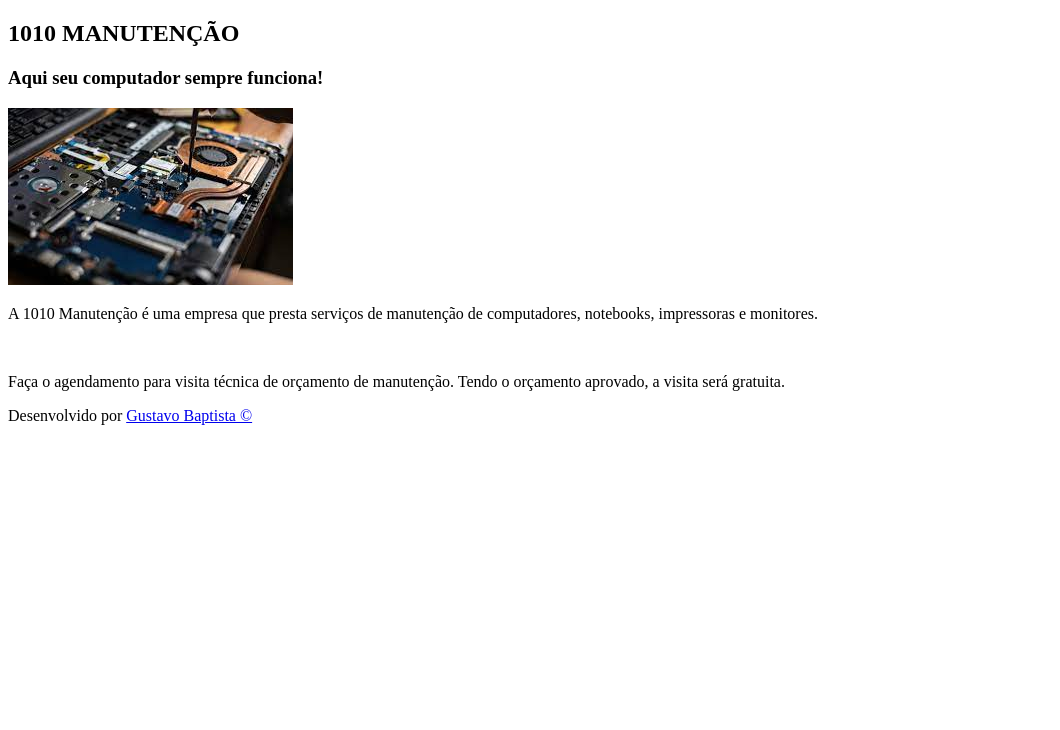
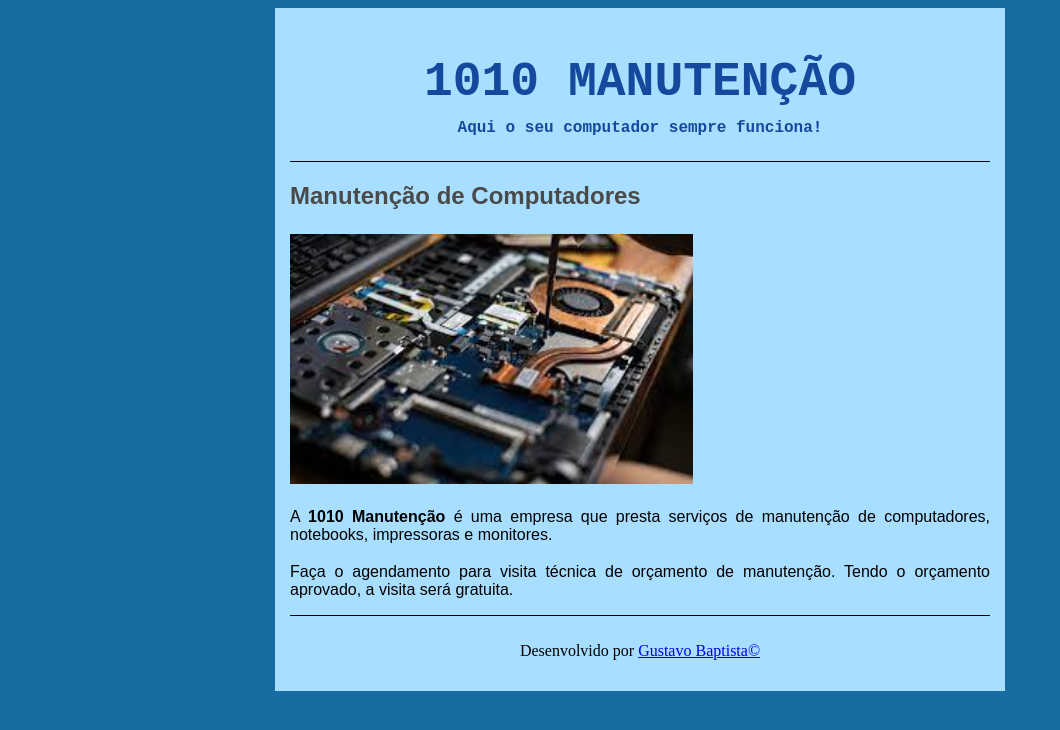
Before and after one commit to Chustaffus77/provahtml, a plain HTML site: page index.html in a window 1280 px wide. Shown: the whole page, without its empty margins (0-1060 px from the left). Drawn offline with Linux system fonts and the light colour scheme.

Commit message:
HTML e CSS concluídos!
Prova do dia 10/07 finalizada!

```diff
--- a/index.html
+++ b/index.html
@@ -3,21 +3,27 @@
 <head>
     <meta charset="UTF-8">
     <title>1010 MANUTENÇÃO</title>
+        <link rel="icon" type="image/x-icon" href="logo.png">
+
+    <link rel="stylesheet" type="text/css" href="inicio.css">
+
 </head>
 <body>
 <div id="interface">
-    <aside id="titulo">
-        <h1> 1010 MANUTENÇÃO</h1>
-        <h3>Aqui seu computador sempre funciona!</h3>
-    </aside>
+    <header id="cabecalho">
+        <h1> <b>1010 MANUTENÇÃO</b></h1>
+        <h3><b>Aqui o seu computador sempre funciona!</b></h3>
+    </header>
     <article id="texto">
+        <h2>Manutenção de Computadores</h2>
         <img src="download.png">
-        <p>A 1010 Manutenção é uma empresa que presta serviços de manutenção de computadores, notebooks, impressoras e monitores.</p>
+
+        <p>A <b>1010 Manutenção</b> é uma empresa que presta serviços de manutenção de computadores, notebooks, impressoras e monitores.</p>
         <br>
-        <p>Faça o agendamento para visita técnica de orçamento de manutenção. Tendo o orçamento aprovado, a visita será gratuita.</p>
+        <p id="margin">Faça o agendamento para visita técnica de orçamento de manutenção. Tendo o orçamento aprovado, a visita será gratuita.</p>
     </article>
     <footer>
-        Desenvolvido por <a href="https://github.com/Chustaffus77" target="_blank">Gustavo Baptista &copy; </a>
+        <p>Desenvolvido por <a href="https://github.com/Chustaffus77" target="_blank">Gustavo Baptista&copy; </a></p>
     </footer>
 </div>
 </body>
--- /dev/null
+++ b/inicio.css
@@ -0,0 +1,79 @@
+@charset "UTF-8";
+
+
+body{
+    background-color:#186ca1;
+}
+
+
+div#interface{
+        position: relative;
+        width: 700px;
+    display: block;
+    background-color:#a8deff;
+    margin: 0px auto 0px auto;
+    padding: 15px;
+
+}
+
+header#cabecalho{
+    text-align: center;
+    border-bottom: 1px black solid;
+    font-family: Courier New;
+    color:#15499e;
+    padding-bottom: 8px;
+
+}
+
+header#cabecalho h1{
+    font-size: 48px;
+}
+
+
+article#texto img{
+    height: 250px;
+    width: auto;
+    padding: 4px 4px 4px 0px;
+}
+
+article#texto{
+    font-family: Arial;
+}
+
+footer{
+border-top: 1px black solid;
+
+}
+
+footer p{
+    text-align: center;
+    padding-top: 10px;
+}
+
+article#texto h2{
+    color: #4a4a4a;
+}
+
+
+br{
+  line-height: 101px;
+}
+
+
+header#cabecalho h1 {
+  margin-bottom: 10px; /* Ajuste esse valor conforme necessário */
+}
+
+header#cabecalho h3 {
+  margin-top: 10px; /* Ajuste esse valor conforme necessário */
+  font-size: 16px;
+}
+
+p#margin {
+  margin-top: -15px; /* Ajuste esse valor conforme necessário */
+}
+
+
+p{
+text-align: justify;
+}
```
